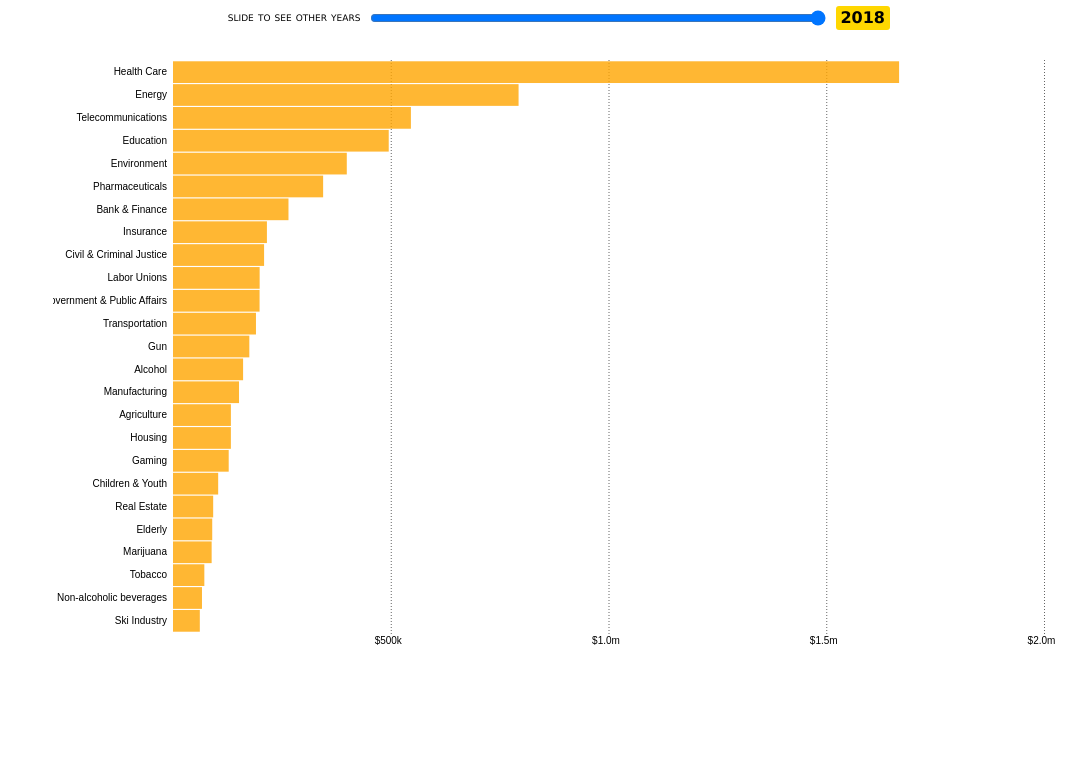
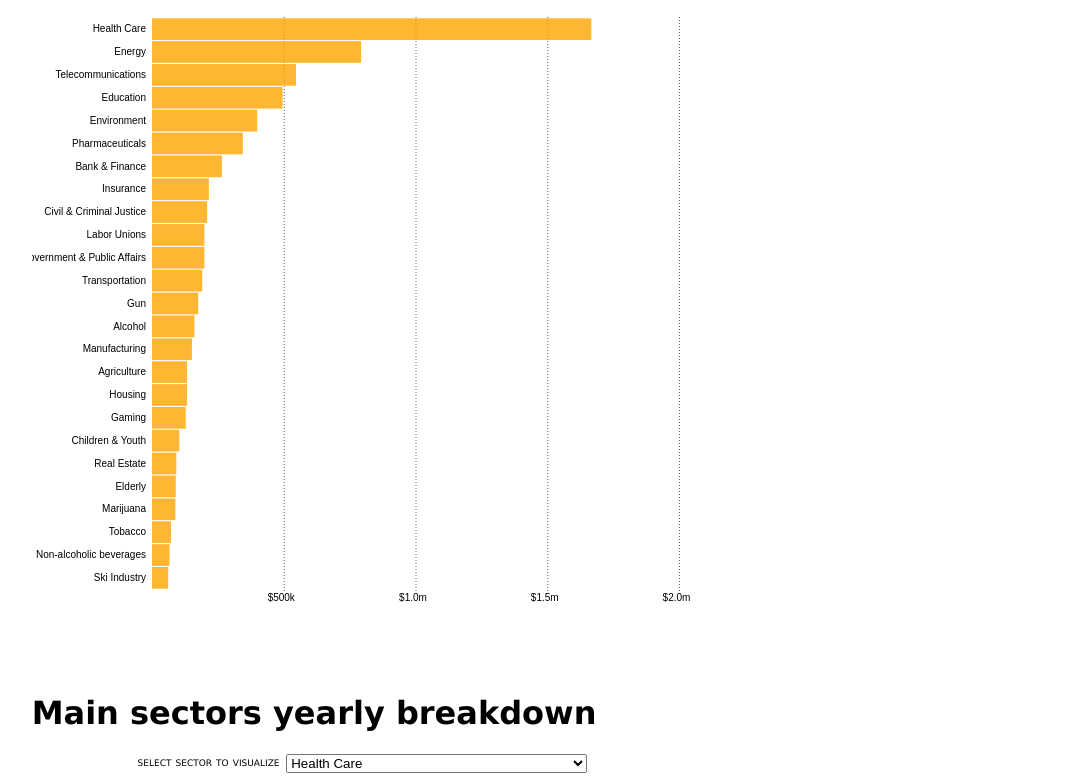
Before and after one commit to fsorodrigues/rfas-charts, a website: page dist/index.html in a window 1280 px wide. Shown: the part 180-957 px from the top of the page, without its empty margins (18-1104 px from the left). Drawn offline with Linux system fonts and the light colour scheme.

Commit message:
Change width

```diff
--- a/dist/index.html
+++ b/dist/index.html
@@ -1 +1 @@
-<!DOCTYPE html> <html> <head> <title>Webpack template</title> <link href="main.css" rel="stylesheet"></head> <body> <div class=wrapper> <h1>Sectors Top 25, 2011-18</h1> <div id=sectors-top25-slider></div> <div id=sectors-top25></div> </div> <div class=wrapper> <h1>Main sectors yearly breakdown</h1> <div id=sectors-yearly-menu></div> <div id=sectors-yearly></div> </div> <div class=wrapper> <h1>Firms top 10, 2011-18</h1> <div id=firms-top10-slider></div> <div id=firms-top10></div> </div> <div class=wrapper> <h1>Firms > Issues</h1> <div id=firms-networks-menu></div> <div id=firms-networks></div> </div> <div class=wrapper> <h1>Firms > Issues > Employers</h1> <div id=firms-networks-2-menu></div> <div id=firms-networks-2></div> </div> <div class=wrapper> <h1>Lobby totals, 2011-18</h1> <div id=lobby-totals></div> </div> <div class=wrapper> <h1>Gun lobby totals, 2011-18</h1> <div id=gun-totals></div> </div> <div class=wrapper> <h1>Marijuana lobby totals, 2011-18</h1> <div id=marijuana-totals></div> </div> <script type="text/javascript" src="bundle.js"></script></body> </html>
+<!DOCTYPE html> <html> <head> <title>Webpack template</title> <link href="main.css" rel="stylesheet"></head> <body> <div class=content> <div class=wrapper> <h1>Sectors Top 25, 2011-18</h1> <div id=sectors-top25-slider></div> <div id=sectors-top25></div> </div> <div class=wrapper> <h1>Main sectors yearly breakdown</h1> <div id=sectors-yearly-menu></div> <div id=sectors-yearly></div> </div> <div class=wrapper> <h1>Firms top 10, 2011-18</h1> <div id=firms-top10-slider></div> <div id=firms-top10></div> </div> <div class=wrapper> <h1>Firms > Issues</h1> <div id=firms-networks-menu></div> <div id=firms-networks></div> </div> <div class=wrapper> <h1>Firms > Issues > Employers</h1> <div id=firms-networks-2-menu></div> <div id=firms-networks-2></div> </div> <div class=wrapper> <h1>Lobby totals, 2011-18</h1> <div id=lobby-totals></div> </div> <div class=wrapper> <h1>Gun lobby totals, 2011-18</h1> <div id=gun-totals></div> </div> <div class=wrapper> <h1>Marijuana lobby totals, 2011-18</h1> <div id=marijuana-totals></div> </div> </div> <script type="text/javascript" src="bundle.js"></script></body> </html>
--- a/dist/main.css
+++ b/dist/main.css
@@ -1,3 +1,7 @@
+.content {
+    width: 66%;
+}
+
 #firms-networks-2,
 #sectors-top25 {
     min-height: 600px;
```
